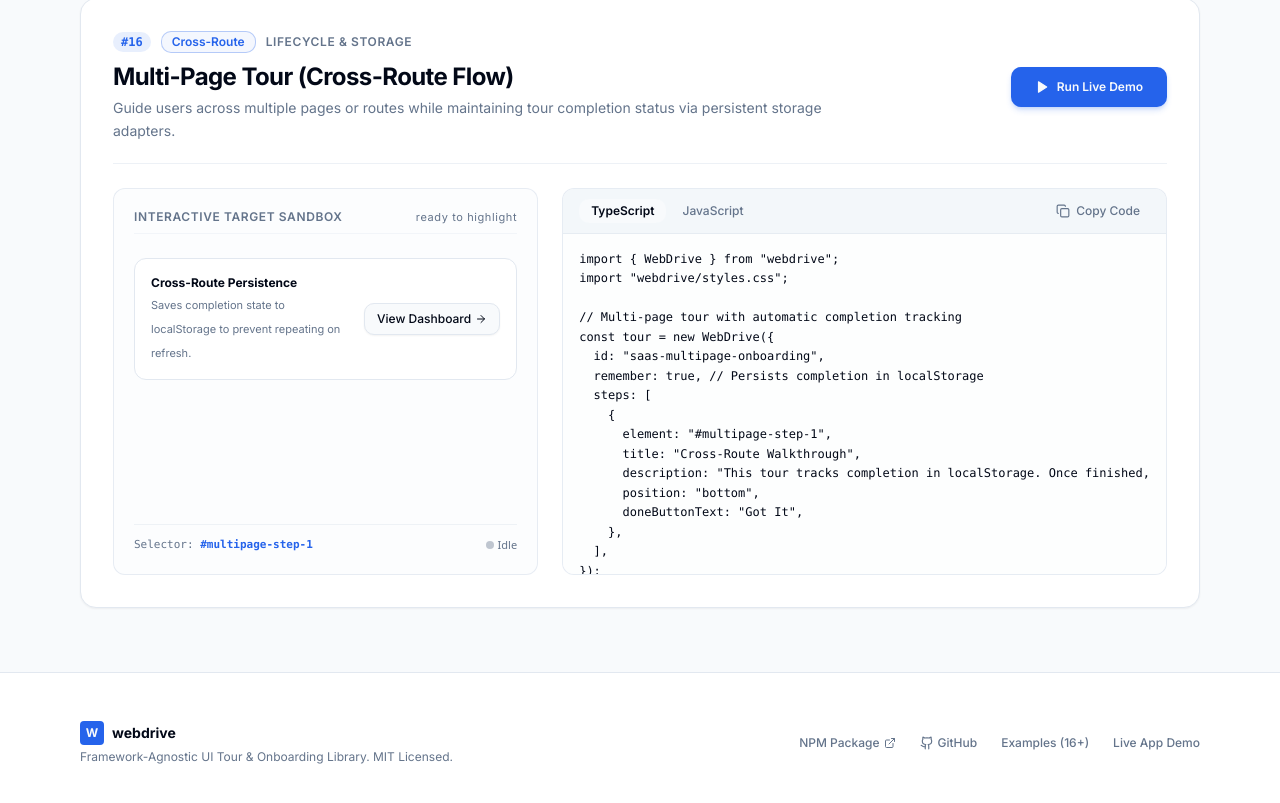
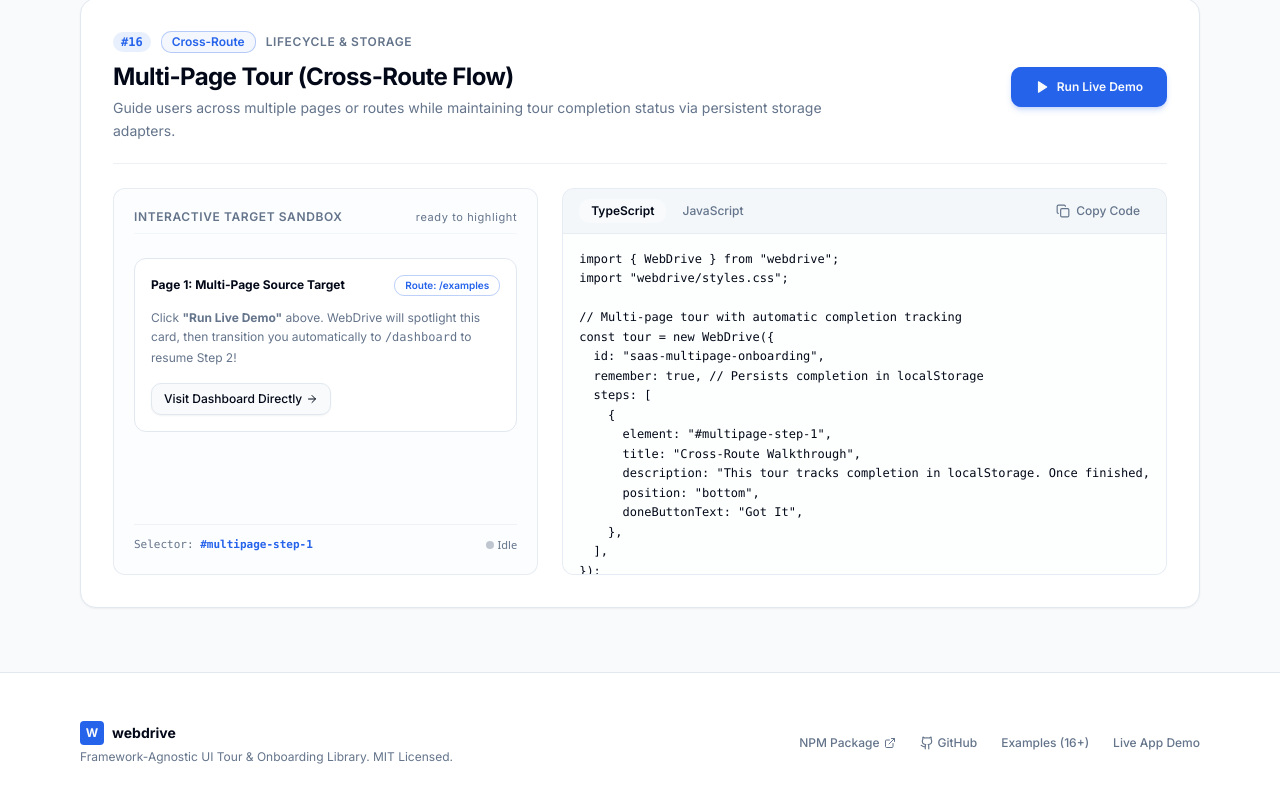
Before and after one commit to Abhi-6284/webdrive-examples, a Next.js app: page /examples in a window 1280 px wide. Shown: the part 10487-11290 px from the top of the page. Built offline with nearby package versions, Linux system fonts and the light colour scheme; no server answers.

Commit message:
fix(examples): implement full cross-route multi-page tour flow with auto-resumption

```diff
--- a/src/app/dashboard/page.tsx
+++ b/src/app/dashboard/page.tsx
@@ -2,10 +2,12 @@ import { Sidebar } from "@/components/layout/Sidebar";
 import { Header } from "@/components/layout/Header";
 import { MetricsGrid } from "@/components/dashboard/MetricsGrid";
 import { RecentActivity } from "@/components/dashboard/RecentActivity";
+import { MultiPageTourResume } from "@/components/tour/MultiPageTourResume";
 
 export default function DashboardPage() {
   return (
     <div className="flex h-screen w-full overflow-hidden bg-background">
+      <MultiPageTourResume />
       {/* Sidebar */}
       <Sidebar />
 
--- a/src/components/examples/ExampleSection.tsx
+++ b/src/components/examples/ExampleSection.tsx
@@ -462,22 +462,27 @@ export function ExampleSection({
         return (
           <div
             id="multipage-step-1"
-            className="rounded-xl border border-border bg-card p-4 flex items-center justify-between gap-3"
+            className="rounded-xl border border-border bg-card p-4 flex flex-col gap-3"
           >
-            <div>
-              <span className="text-xs font-bold text-foreground block">
-                Cross-Route Persistence
+            <div className="flex items-center justify-between">
+              <span className="text-xs font-bold text-foreground">
+                Page 1: Multi-Page Source Target
               </span>
-              <span className="text-[11px] text-muted-foreground">
-                Saves completion state to localStorage to prevent repeating on refresh.
-              </span>
+              <Badge variant="outline" className="text-[10px] text-primary border-primary/30">
+                Route: /examples
+              </Badge>
             </div>
-            <a href="/dashboard">
-              <Button size="sm" variant="outline" className="h-8 text-xs gap-1">
-                <span>View Dashboard</span>
-                <ArrowRight className="h-3 w-3" />
-              </Button>
-            </a>
+            <p className="text-xs text-muted-foreground leading-relaxed">
+              Click <strong>&quot;Run Live Demo&quot;</strong> above. WebDrive will spotlight this card, then transition you automatically to <code>/dashboard</code> to resume Step 2!
+            </p>
+            <div className="flex items-center gap-2 pt-1">
+              <a href="/dashboard">
+                <Button size="sm" variant="outline" className="h-8 text-xs gap-1">
+                  <span>Visit Dashboard Directly</span>
+                  <ArrowRight className="h-3 w-3" />
+                </Button>
+              </a>
+            </div>
           </div>
         );
 
--- a/src/components/examples/ExamplesClient.tsx
+++ b/src/components/examples/ExamplesClient.tsx
@@ -439,23 +439,37 @@ export function ExamplesClient() {
         });
         break;
 
-      case "multi-page-tour":
+      case "multi-page-tour": {
+        if (typeof window !== "undefined") {
+          localStorage.removeItem("webdrive:tour:saas-multipage-onboarding");
+        }
+
         tour = new WebDrive({
           id: "saas-multipage-onboarding",
-          remember: true,
-          onComplete: () => handleEnd("completed"),
+          remember: false,
+          showProgress: true,
+          animate: true,
           onClose: () => handleEnd("closed"),
+          onComplete: () => {
+            handleEnd("completed");
+            if (typeof window !== "undefined") {
+              localStorage.setItem("webdrive_multipage_active", "true");
+              window.location.href = "/dashboard?tour=multipage";
+            }
+          },
           steps: [
             {
               element: "#multipage-step-1",
-              title: "Cross-Route Walkthrough",
-              description: "This tour persists its state in localStorage. Once finished, it won't repeat automatically.",
+              title: "🚀 Multi-Page Tour (Page 1 of 2)",
+              description:
+                "WebDrive preserves walkthrough state across page transitions! Click 'Continue to Dashboard →' to navigate across routes and automatically resume Step 2.",
               position: "bottom",
-              doneButtonText: "Got It",
+              doneButtonText: "Continue to Dashboard →",
             },
           ],
         });
         break;
+      }
 
       default:
         tour = new WebDrive({
--- /dev/null
+++ b/src/components/tour/MultiPageTourResume.tsx
@@ -0,0 +1,59 @@
+"use client";
+
+import { useEffect, useRef } from "react";
+import { WebDrive } from "webdrive";
+
+export function MultiPageTourResume() {
+  const activeTourRef = useRef<WebDrive | null>(null);
+
+  useEffect(() => {
+    if (typeof window === "undefined") return;
+
+    const urlParams = new URLSearchParams(window.location.search);
+    const isMultiPage =
+      urlParams.get("tour") === "multipage" ||
+      localStorage.getItem("webdrive_multipage_active") === "true";
+
+    if (isMultiPage) {
+      localStorage.removeItem("webdrive_multipage_active");
+
+      const timer = setTimeout(() => {
+        const tour = new WebDrive({
+          id: "saas-multipage-onboarding-step2",
+          animate: true,
+          showProgress: true,
+          steps: [
+            {
+              element: "#metrics-grid",
+              title: "🎉 Page 2: Tour Resumed Across Routes!",
+              description:
+                "You navigated seamlessly from /examples to /dashboard. WebDrive detected the route change and resumed the walkthrough on this new page.",
+              position: "bottom",
+              doneButtonText: "Return to Examples ↩",
+            },
+          ],
+          onComplete: () => {
+            window.location.href = "/examples#multi-page-tour";
+          },
+          onClose: () => {
+            // Tour dismissed
+          },
+        });
+
+        activeTourRef.current = tour;
+        tour.start().catch((err) => {
+          console.error("[WebDrive] Error resuming multi-page tour:", err);
+        });
+      }, 400);
+
+      return () => {
+        clearTimeout(timer);
+        if (activeTourRef.current) {
+          activeTourRef.current.destroy();
+        }
+      };
+    }
+  }, []);
+
+  return null;
+}
```
